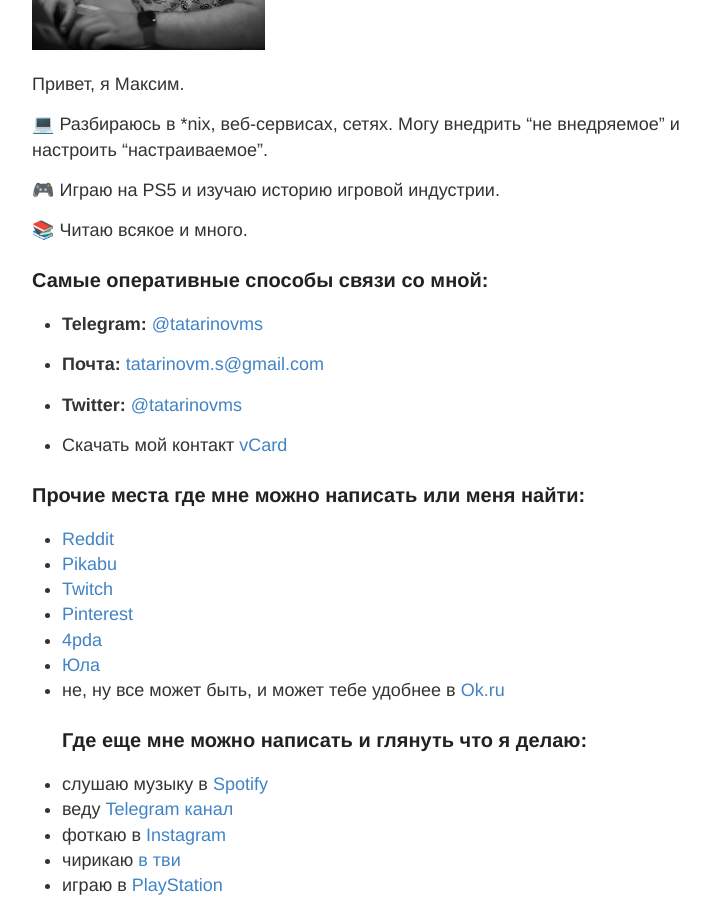
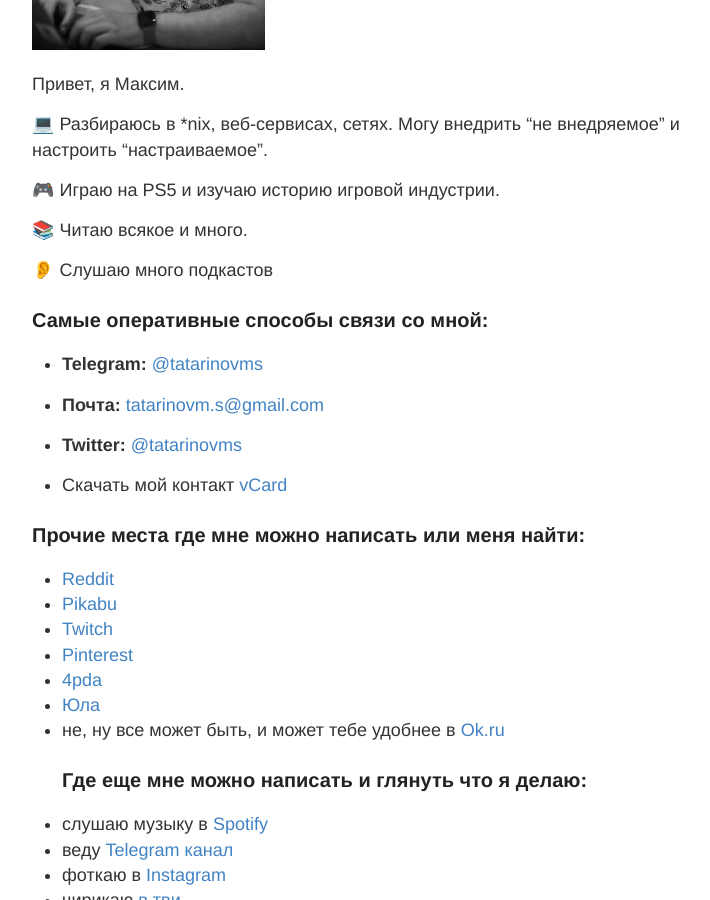
Before and after one commit to tatarinovms/tatarinovms.github.io, a Jekyll site: the page built from about.md, in a window 1280 px wide and 900 px high, scrolled down 581 px. Shown: the whole window, without its empty margins (248-958 px from the left). Built offline with Jekyll 4.4.1, drawn with Linux system fonts in a browser that asks for light colours.

Commit message:
Update about.md

```diff
--- a/about.md
+++ b/about.md
@@ -14,6 +14,8 @@
 🎮 Играю на PS5 и изучаю историю игровой индустрии.
 
 📚 Читаю всякое и много.
+
+👂 Слушаю много подкастов
 
 ### Самые оперативные способы связи со мной:
 
```
